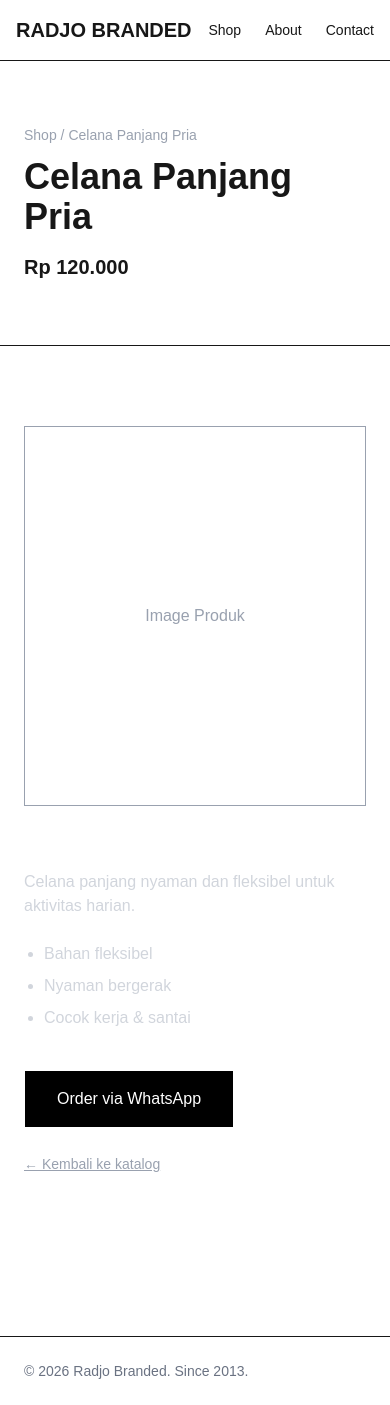
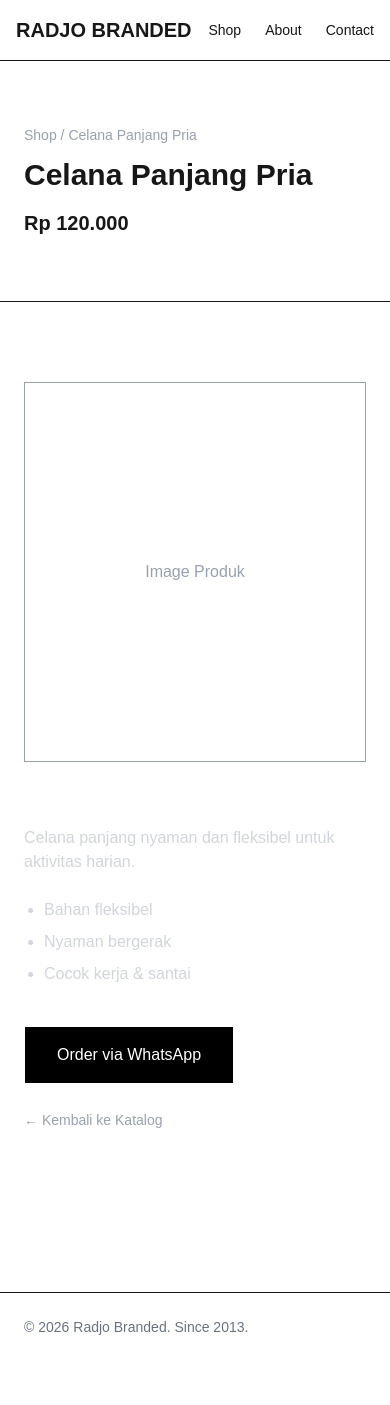
Before and after one commit to Karis0503/radjo-branded, a Next.js app: page /product/celana-panjang-pria in a window 390 px wide. After the commit the page ends 1361 px from the top, so only its background shows below. Built offline with nearby package versions, Linux system fonts and the light colour scheme.

Commit message:
fix product dynamic route

```diff
--- a/src/app/product/[slug]/page.tsx
+++ b/src/app/product/[slug]/page.tsx
@@ -1,3 +1,4 @@
+import { notFound } from "next/navigation";
 import Navbar from "@/components/Navbar";
 import Footer from "@/components/Footer";
 import Link from "next/link";
@@ -31,7 +32,11 @@ const products = [
     name: "Crewneck Polos",
     price: "Rp 135.000",
     desc: "Crewneck polos yang hangat dan simpel.",
-    details: ["Bahan tebal", "Hangat dipakai", "Desain minimal"],
+    details: [
+      "Bahan tebal",
+      "Hangat dipakai",
+      "Desain minimal",
+    ],
   },
   {
     slug: "celana-panjang-pria",
@@ -46,31 +51,22 @@ const products = [
   },
 ];
 
-export default function ProductDetailPage({
-  params,
-}: {
-  params: { slug: string };
-}) {
+type Props = {
+  params: {
+    slug: string;
+  };
+};
+
+export default function ProductDetailPage({ params }: Props) {
   const product = products.find((p) => p.slug === params.slug);
 
   if (!product) {
-    return (
-      <>
-        <Navbar />
-        <section className="max-w-7xl mx-auto px-6 py-32 text-center">
-          <h1 className="text-3xl font-bold mb-4">
-            Produk tidak ditemukan
-          </h1>
-          <Link href="/shop" className="underline">
-            Kembali ke katalog
-          </Link>
-        </section>
-        <Footer />
-      </>
-    );
+    notFound();
   }
 
-  const waLink = `https://wa.me/628xxxxxxxxxx?text=Halo admin, saya ingin order ${product.name}`;
+  const waLink = `https://wa.me/628XXXXXXXXXX?text=Halo%20admin,%20saya%20ingin%20order%20${encodeURIComponent(
+    product.name
+  )}`;
 
   return (
     <>
@@ -85,7 +81,7 @@ export default function ProductDetailPage({
             / {product.name}
           </p>
 
-          <h1 className="text-4xl font-bold mb-4">
+          <h1 className="text-3xl md:text-4xl font-bold mb-4">
             {product.name}
           </h1>
 
@@ -95,7 +91,7 @@ export default function ProductDetailPage({
         </div>
       </section>
 
-      <section className="max-w-7xl mx-auto px-6 py-20 grid md:grid-cols-2 gap-16">
+      <section className="max-w-7xl mx-auto px-6 py-20 grid grid-cols-1 md:grid-cols-2 gap-16">
         <div className="border h-[380px] flex items-center justify-center text-gray-400">
           Image Produk
         </div>
@@ -120,8 +116,11 @@ export default function ProductDetailPage({
           </a>
 
           <div className="mt-6">
-            <Link href="/shop" className="text-sm text-gray-400 underline">
-              ← Kembali ke katalog
+            <Link
+              href="/shop"
+              className="text-sm text-gray-400 hover:underline"
+            >
+              ← Kembali ke Katalog
             </Link>
           </div>
         </div>
```
